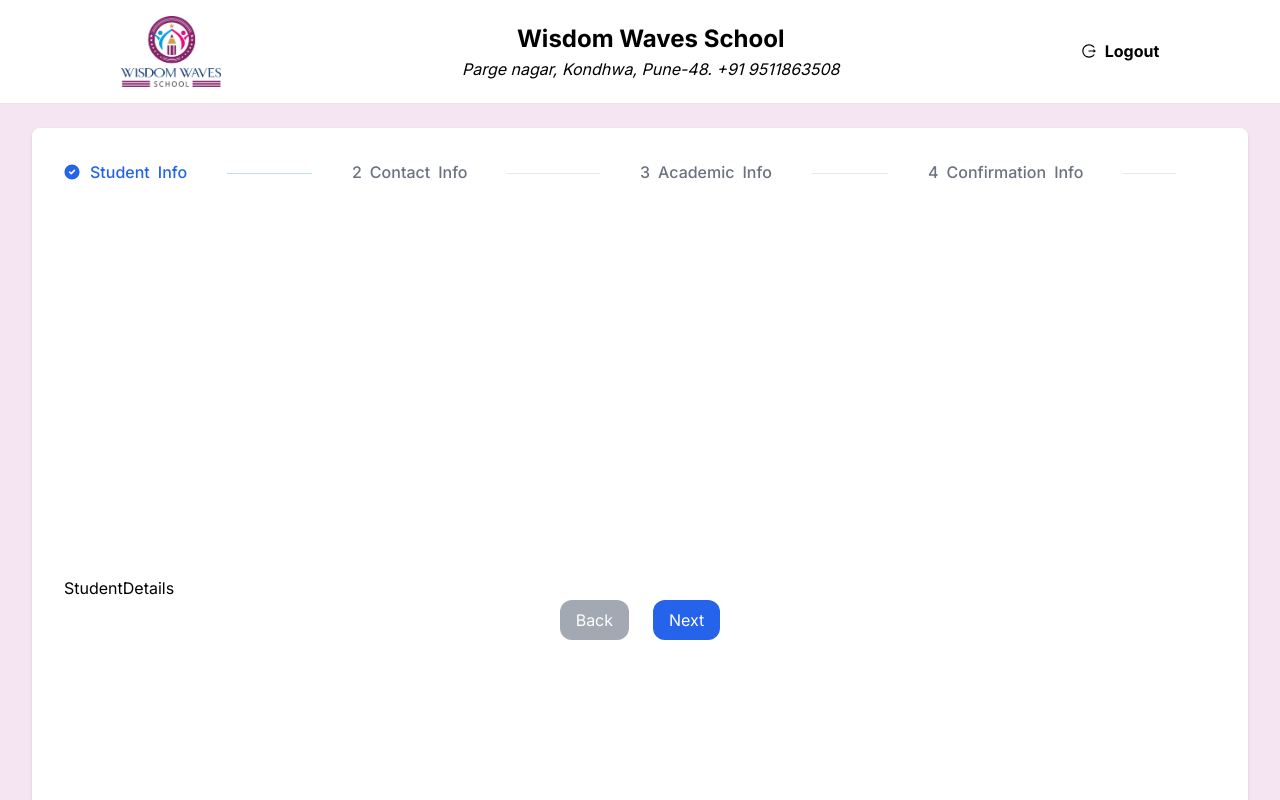
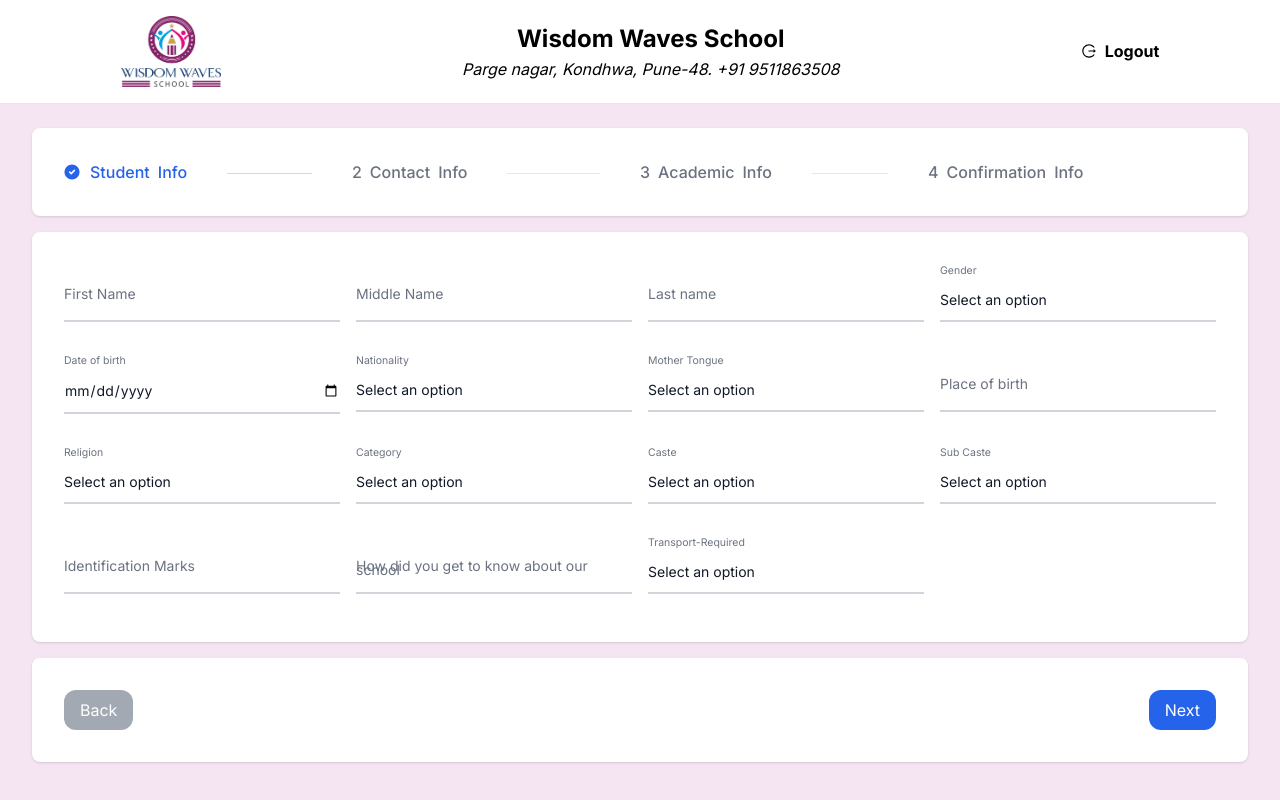
Before and after one commit to AINSoftwareSolution/School-management, a Next.js app: page /admission-enquiry/details in a window 1280 px wide. Shown: the top 800 px of the page. Built offline with nearby package versions, Linux system fonts and the light colour scheme.

Commit message:
details page added

```diff
--- a/src/app/admission-enquiry/details/page.tsx
+++ b/src/app/admission-enquiry/details/page.tsx
@@ -4,22 +4,16 @@ import { useState } from "react";
 
 const Details: React.FC = () => {
     // State to manage form data
-    const [data, setData] = useState<any>({
-        name: "",
-        email: "",
-        dob: "",
-        gender: "male",
-        address: "",
-    });
+    const [data, setData] = useState();
 
     // Function to handle input changes
-    const handleChange = (event: React.ChangeEvent<HTMLInputElement | HTMLSelectElement>): void => {
-        const { name, value } = event.target;
-        setData({
-            ...data,
-            [name]: value,
-        });
-    };
+    // const handleChange = (event: React.ChangeEvent<HTMLInputElement | HTMLSelectElement>): void => {
+    //     const { name, value } = event.target;
+    //     setData({
+    //         ...data,
+    //         [name]: value,
+    //     });
+    // };
 
     // State to track active tab
     const [activeTab, setActiveTab] = useState<number>(0);
@@ -43,7 +37,7 @@ const Details: React.FC = () => {
     ];
 
     return (
-        <section className="bg-purple-50">
+        <section className="bg-purple-50 min-h-screen">
             <div className="flex flex-col items-center justify-center px-8 pb-8 mx-auto pt-[8rem]">
                 <div className="w-full bg-white rounded-lg shadow md:mt-0 xl:p-0">
                     <div className="p-6 space-y-4 md:space-y-6 sm:p-8">
@@ -52,7 +46,7 @@ const Details: React.FC = () => {
                             {formElements.map((_, index) => (
                                 <li key={index}
                                     className={`${index <= activeTab ? 'text-blue-600 after:border-blue-200' : 'text-gray after:border-gray-200'}
-                                    ${index == formElements.length+1 ? '' : 'after:border-b  after:border-1 after:hidden'}
+                                    ${index === formElements.length - 1 ? '' : 'after:border-b  after:border-1 after:hidden'}
                                     flex md:w-full items-center  sm:after:content-[''] after:w-full after:h-1  sm:after:inline-block after:mx-6 xl:after:mx-10`}>
                                     <span className="flex items-center after:content-['/'] sm:after:hidden after:mx-2 after:text-gray-200">
                                         {
@@ -67,12 +61,22 @@ const Details: React.FC = () => {
                                 </li>
                             ))}
                         </ol>
+                    </div>
+                </div>
+
 
                 {/* Render active form element */}
-                        <div className="min-h-screen flex flex-col justify-center">
+                <div className="w-full bg-white rounded-lg shadow  xl:p-0 mt-4">
+                    <div className="p-6 space-y-4 md:space-y-6 sm:p-8">
+                        <div className="flex flex-col justify-center">
                             <div>{formElements[activeTab]}</div>
-                            {/* Navigation buttons */}
-                            <div className="flex flex-wrap gap-x-6 mx-auto">
+                        </div>
+                    </div>
+                </div>
+
+                <div className="w-full bg-white rounded-lg shadow  xl:p-0  mt-4 ">
+                    <div className="p-6 space-y-4 md:space-y-6 sm:p-8 ">
+                        <div className="flex flex-wrap gap-x-6 mx-auto justify-between w-full">
                             <button
                                 disabled={activeTab === 0}
                                 onClick={handleBack}
@@ -105,7 +109,6 @@ const Details: React.FC = () => {
                     </div>
                 </div>
             </div>
-            </div>
         </section >
     );
 };
--- a/src/app/admission-enquiry/layout.tsx
+++ b/src/app/admission-enquiry/layout.tsx
@@ -8,7 +8,7 @@ const AdmissionLayout = ({ children, }: { children: React.ReactNode }) => {
         <section>
             <div className="bg-white fixed w-full z-20 top-0 start-0 border-b border-gray-200">
                 <div className="flex flex-wrap justify-around items-center py-4">
-                    <Image src={Logo} width={100} height={100} alt="wisdom school" />
+                    <Link href={'/'}><Image src={Logo} width={100} height={100} alt="wisdom school" /></Link>
                     <div className="text-center">
                         <h4 className="font-[700] text-[1.5rem]">Wisdom Waves School</h4>
                         <address>Parge nagar, Kondhwa, Pune-48. <Link href={'tel:9511863508'}>+91 9511863508</Link></address>
--- a/src/app/component/select.tsx
+++ b/src/app/component/select.tsx
@@ -12,7 +12,7 @@ const SelectField: React.FC<SelectProps> = ({ name, label, options, value, onCha
                 className={`block py-2.5 px-0 w-full text-sm text-gray-900 bg-transparent border-0 border-b-2 border-gray-300
                 appearance-none focus:outline-none focus:ring-0 focus:border-blue-600 peer ${error ? 'border-red-500' : ''}`}
             >
-                <option value="" disabled>Select an option</option>
+                <option value="" disabled selected>Select an option</option>
                 {
                     options.map((option, index) => (
                         <option key={index} value={option.value}> {option.label} </option>
--- a/src/app/component/tabpane.tsx
+++ b/src/app/component/tabpane.tsx
@@ -1,3 +1,4 @@
+'use client'
 import React from 'react';
 
 interface TabPaneProps {
--- a/src/app/component/tabs.tsx
+++ b/src/app/component/tabs.tsx
@@ -1,3 +1,4 @@
+'use client'
 import React, { ReactNode, useState } from 'react';
 
 interface TabsProps {
--- a/src/app/container/studentDetails.tsx
+++ b/src/app/container/studentDetails.tsx
@@ -1,7 +1,27 @@
+import { InputField, SelectField } from "../component"
+import { GenderOptions } from "../utilis/data"
 
 const StudentDetails = () => {
-    return(
-        <>StudentDetails</>
+    return (
+        <form className="space-y-4 md:space-y-6">
+            <div className="grid grid-col-1 md:grid-cols-4 gap-4">
+                <InputField label="First Name" name="first_name" />
+                <InputField label="Middle Name" name="middle_name" />
+                <InputField label="Last name" name="last_name" />
+                <SelectField label="Gender" name="gender" options={GenderOptions} />
+                <InputField label="Date of birth" name="dob" type="date" />
+                <SelectField label="Nationality" name="nationality" options={GenderOptions} />
+                <SelectField label="Mother Tongue" name="mother_tongue" options={GenderOptions} />
+                <InputField label="Place of birth" name="place_of_birth" />
+                <SelectField label="Religion" name="religion" options={GenderOptions} />
+                <SelectField label="Category" name="category" options={GenderOptions} />
+                <SelectField label="Caste" name="caste" options={GenderOptions} />
+                <SelectField label="Sub Caste" name="sub_caste" options={GenderOptions} />
+                <InputField label="Identification Marks" name="identification_marks" />
+                <InputField label="How did you get to know about our school" name="how_did_you_get_to_know_about_our_school" />
+                <SelectField label="Transport-Required" name="transport_required" options={[{ value: 'Yes', label: 'yes' }, { value: 'No', label: 'no' }]} />
+            </div>
+        </form>
     )
 }
 
--- a/src/app/utilis/type.ts
+++ b/src/app/utilis/type.ts
@@ -18,8 +18,8 @@ export interface SelectProps {
     label: string
     name: string
     options: { value: string; label: string }[];
-    value: string;
-    onChange: (e: React.ChangeEvent<HTMLSelectElement>) => void;
+    value?: string;
+    onChange?: (e: React.ChangeEvent<HTMLSelectElement>) => void;
     error?: string;
 }
 
```
Lines whose indentation alone changed are shown as unchanged.
